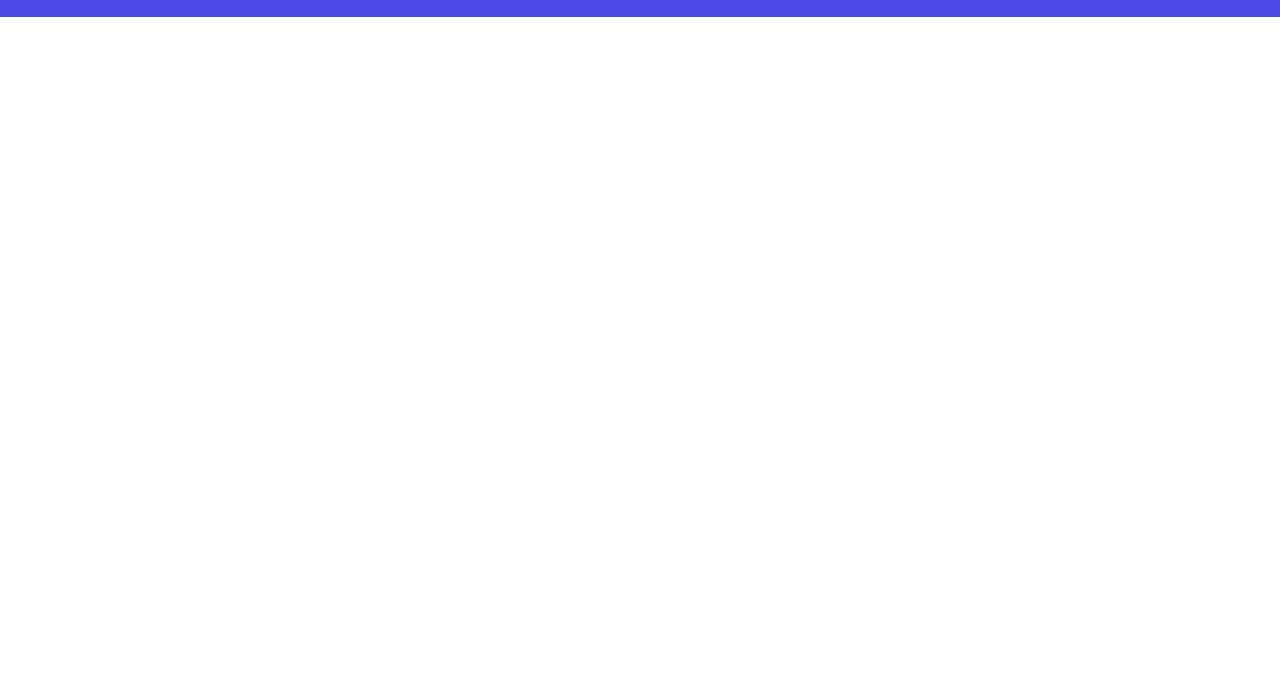
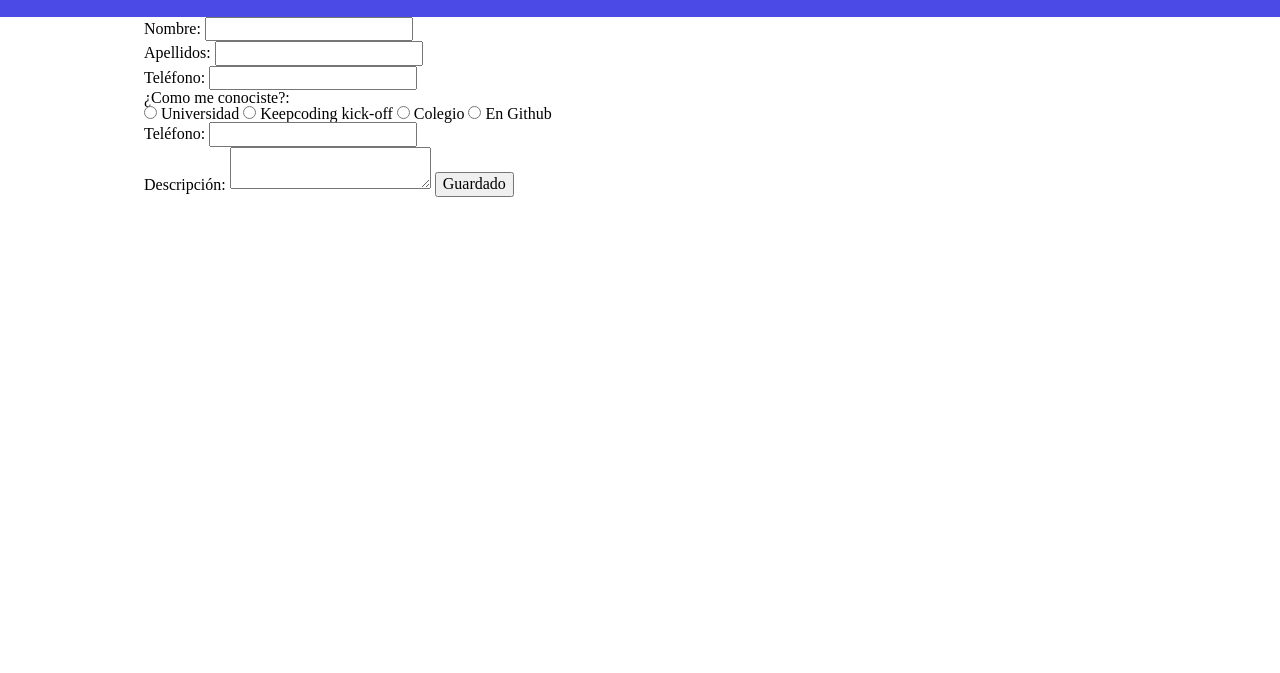
Before and after one commit to alejandroaps/KC-entrega1, a plain HTML site: page contact.html in a window 1280 px wide. Shown: the part 60-733 px from the top of the page. Drawn offline with Linux system fonts and the light colour scheme.

Commit message:
Pagina de contacto

```diff
--- a/contact.html
+++ b/contact.html
@@ -17,6 +17,53 @@
         </div>
     </nav>
 
+    <main class="main-content">
+        <form action="/register"  method="POST">
+            <div>
+              <label for="name">Nombre: </label>
+              <input type="text" id="name" name="name" required>
+            </div>
+
+            <div>
+                <label for="name">Apellidos: </label>
+                <input type="text" id="surname" name="surname" required>
+            </div>
+
+            <div>
+                <label for="phone">Teléfono: </label>
+                <input type="tel" id="phone" name="phone" required>
+            </div>
+
+
+            <p>¿Como me conociste?: </p>
+            <div>
+                <input type="radio" id="contactChoice1" name="contact" value="Universidad" required>
+                <label for="contactChoice1">Universidad</label>
+
+                <input type="radio" id="contactChoice2" name="contact" value="Kepcoding" required>
+                <label for="contactChoice2">Keepcoding kick-off</label>
+
+                <input type="radio" id="contactChoice3" name="contact" value="colegio" required>
+                <label for="contactChoice3">Colegio</label>
+
+                <input type="radio" id="contactChoice4" name="contact" value="Github" required>
+                <label for="contactChoice4">En Github</label>
+            </div>
+
+            <div>
+                <label for="githubTag">Teléfono: </label>
+                <input type="text" id="githubTag" name="githubTag" pattern="^@[^\s]+" required>
+            </div>
+
+            <label for="descp">Descripción: </label>
+            <textarea id="descp" name="descp"  maxlength="50">
+            </textarea>
+
+            <input type="submit" id="submit" value="Guardado">
+        </form>
+
+    </main>
+
 
     <footer class="footer">
         <div class="footer-content">
```
